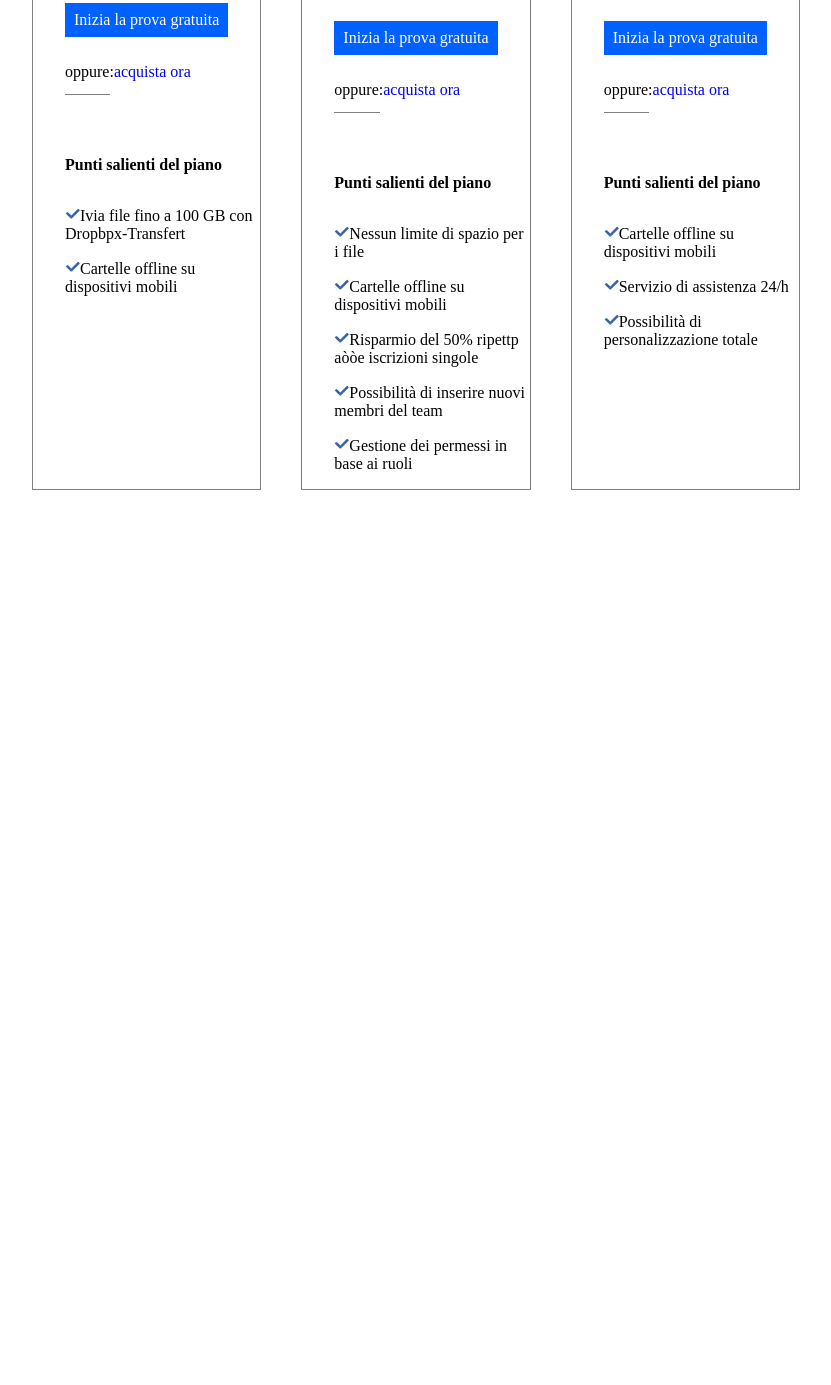
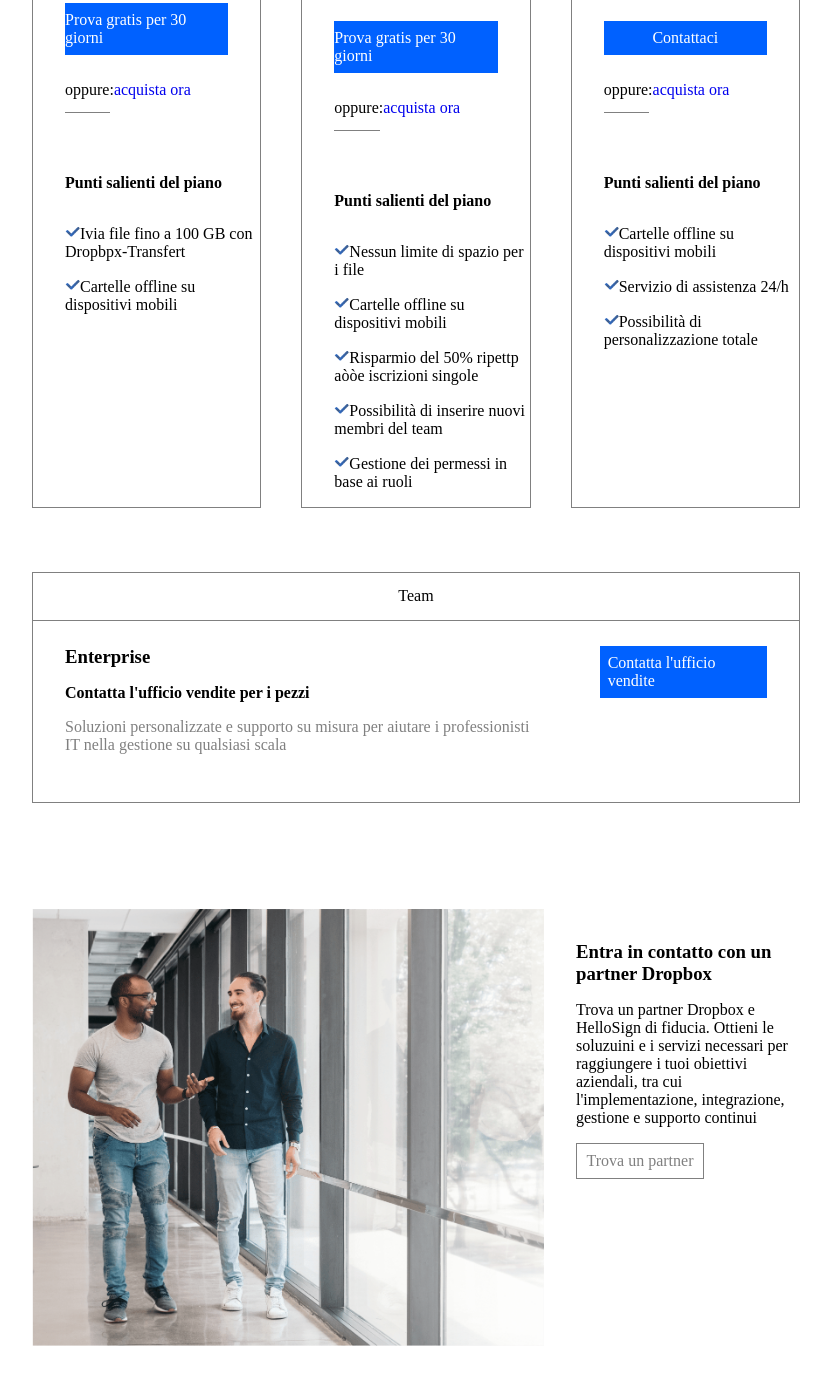
Before and after one commit to IulianBotnari/htmlcss-dropbox, a plain HTML site: page index.html in a window 1280 px wide. Shown: the part 1409-2794 px from the top of the page, without its empty margins (224-1055 px from the left). Before the commit the page ends 1899 px from the top, so only its background shows below. Drawn offline with Linux system fonts and the light colour scheme.

Commit message:
Add enterprise

```diff
--- a/css/style.css
+++ b/css/style.css
@@ -128,6 +128,10 @@ header>div{
 
 /* #region trial */
 
+main{
+    height: 4000px;
+}
+
 .trial{
     background-color: var(--drop-lightblue);
     max-height: 600px;
@@ -172,9 +176,7 @@ h1{
 /* #endregion trial */
 
 /* #region buisness */
-.buisness{
-    height: 700px;
-}
+
 
 .busi_for_u_title{
     margin-top: 7rem;
@@ -293,4 +295,43 @@ div:first-child .choice{
     margin-bottom: 1rem!important;
 }
 
+.Enterprise{
+    margin-top: 4rem!important;
+    display: block!important;
+    border: 1px solid grey;
+    margin-bottom: 5rem;
+}
+
+.team{
+    height: 3rem;
+    align-items: center;
+    border-bottom: 1px solid grey;
+    margin-top: 0!important;
+}
+
+.btn_sales{
+    display: flex;
+    justify-content: center;
+    margin-right: 2rem;
+    margin-left: 3.5rem;
+}
+
 /* #endregion buisness */
+
+/* #region enterprise */
+
+.contact{
+    margin-top: 2rem;
+    margin-bottom: 1rem;
+}
+
+
+.partner{
+    margin-top: 1rem;
+    border: 1px solid grey;
+    width: 8rem;
+    padding: .5rem;
+    color: grey;
+}
+
+/* #endregion enterprise */
--- a/index.html
+++ b/index.html
@@ -69,7 +69,7 @@
                         <div class="description m_col"><img height="15px" src="./img/utente.png" alt="">1 utente</div>
                         <div class="description m_col"><img height="15px" src="./img/cartella.png" alt="">5 TB di spazio di archiviazione</div>
                         <div class="description m_col"><img height="15px" src="./img/condivisione.png" alt="">Funzioni di produttività premium e condivisione file semplice e sicura</div>
-                        <a class="btn btn_buisness d_flex jf_cnt" href="">Inizia la prova gratuita</a>
+                        <a class="btn btn_buisness d_flex jf_cnt" href="">Prova gratis per 30 giorni</a>
                         <div class="m_col">
                             <div class="acquista">oppure:</div><a class="link_shop" href="http://www.google.iy">acquista ora</a>
                         </div>
@@ -90,7 +90,7 @@
                         <div class="description m_col"><img height="15px" src="./img/utenti.png" alt="">3 o più utenti</div>
                         <div class="description m_col"><img height="15px" src="./img/cartella.png" alt="">Tutto lo spazio di cui ha bisogno il tuo team</div>
                         <div class="description m_col"><img height="15px" src="./img/condivisione.png" alt="">Sofisticate funzioni di controllo e per tenere al sicuro tutti i file del tuo team</div>
-                        <a class="btn btn_buisness d_flex jf_cnt" href="">Inizia la prova gratuita</a>
+                        <a class="btn btn_buisness d_flex jf_cnt" href="">Prova gratis per 30 giorni</a>
                         <div class="m_col">
                             <div class="acquista">oppure:</div><a class="link_shop" href="http://www.google.iy">acquista ora</a>
                         </div>
@@ -114,7 +114,7 @@
                         <div class="description m_col"><img height="15px" src="./img/utente.png" alt=""><div></div>10 o più amici<div></div></div>
                         <div class="description m_col"><img height="15px" src="./img/cartella.png" alt="">Soluzioni personabilizzabili pwe la tua azienda</div>
                         <div class="description m_col"><img height="15px" src="./img/condivisione.png" alt="">Assistenza personalizzata per aiutare gli amministratori in una gestione su laraga scala</div>
-                        <a class="btn btn_buisness d_flex jf_cnt " href="">Inizia la prova gratuita</a>
+                        <a class="btn btn_buisness d_flex jf_cnt " href="">Contattaci</a>
                         <div class="m_col">
                             <div class="acquista">oppure:</div><a class="link_shop" href="http://www.google.iy">acquista ora</a>
                         </div>
@@ -133,12 +133,46 @@
 
 
 
+                <div class="Enterprise">
+                    <div class="team d_flex jf_cnt">Team</div>
+                    <div class="row">
+                        <div class="col_8">
+                            <h3 class="m_col">Enterprise</h3>
+                            <h4 class="m_col">Contatta l'ufficio vendite per i pezzi</h4>
+                            <span class="m_col">Soluzioni personalizzate e supporto su misura per aiutare i professionisti IT nella gestione su qualsiasi scala</span>
+                        </div>
+                        <div class="col_4">
+                            <a class="btn btn_trial btn_sales" href="">Contatta l'ufficio vendite</a>
+                        </div>
+                    </div>
+                </div>
+
 
             </div>
 
 
 
         </section>
+
+        <!-- end section buisness -->
+
+
+        <section class="d_flex jf_cnt">
+            <div class="container_sm">
+                <div class="row d_flex">
+                    <div class="col_8">
+                        <img src="./img/partner.png" alt="">
+                    </div>
+                    <div class="col_4">
+                        <h3 class="contact m_col">Entra in contatto con un partner Dropbox</h3>
+                        <p class="contact_txt m_col">Trova un partner Dropbox e HelloSign di fiducia. Ottieni le soluzuini e i servizi necessari per raggiungere i tuoi obiettivi aziendali, tra cui l'implementazione, integrazione, gestione e supporto continui</p>
+                        <a class="partner d_flex jf_cnt m_col" href="http://google.it">Trova un partner</a>
+                    </div>
+                </div>
+            </div>
+        </section>
+
+
 
 
 
```
